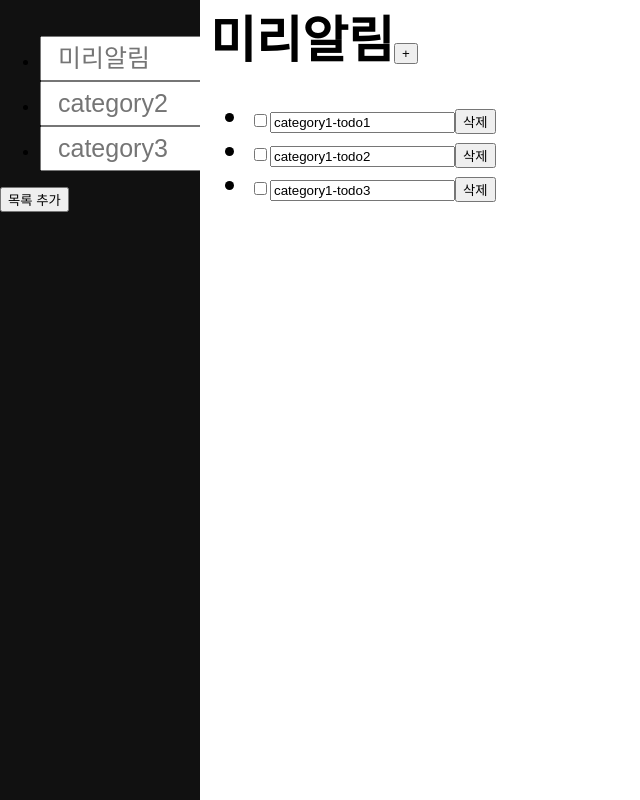
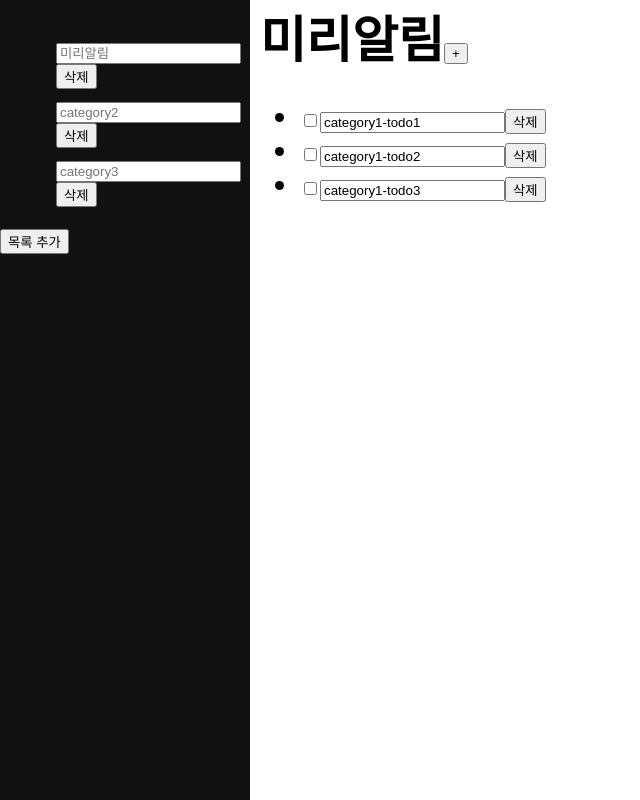
Before and after one commit to angelxtry/react-to-do-list, a React (Create React App) app: page / in a window 1280 px wide. Shown: the whole page, without its empty margins (0-640 px from the left). Built offline with nearby package versions, Linux system fonts and the light colour scheme.

Commit message:
Add feature del category

```diff
--- a/public/index.css
+++ b/public/index.css
@@ -4,7 +4,7 @@ body {
 
 .sidenav {
   height: 100%;
-  width: 200px;
+  width: 250px;
   position: fixed;
   z-index: 1;
   top: 0;
@@ -14,10 +14,11 @@ body {
   padding-top: 20px;
 }
 
-.sidenav .category {
+.sidenav li {
   padding: 6px 8px 6px 16px;
-  text-decoration: none;
-  font-size: 25px;
+  /* text-decoration: none; */
+  /* font-size: 25px; */
+  border-bottom: 20px;
   color: #818181;
   display: block;
 }
@@ -27,14 +28,10 @@ body {
 }
 
 .main {
-  margin-left: 200px; /* Same as the width of the sidenav */
+  margin-left: 250px; /* Same as the width of the sidenav */
   font-size: 28px; /* Increased text to enable scrolling */
   padding: 0px 10px;
 }
-
-/* .todo-checkbox {
-  display: inline;
-} */
 
 .main .todo-item:hover {
   border: thick double #32a1ce;
--- a/src/components/Category.js
+++ b/src/components/Category.js
@@ -2,14 +2,25 @@ import React from "react";
 
 const Category = props => {
   // console.log("Category: ", props);
-  const { category, callback } = props;
+  const { category, callback, callbackDelCategory } = props;
+  const onDelCategory = () => {
+    if (category.id === '00001') {
+      alert('미리알림은 지우면 안되요.')
+      return null;
+    }
+    callback('00001');
+    callbackDelCategory(category.id);
+  }
   return (
     <li>
-      <input
-        className="category"
-        placeholder={category.name}
-        onClick={() => callback(category.id)}
-      />
+      <span>
+        <input
+          className="category"
+          placeholder={category.name}
+          onClick={() => callback(category.id)}
+        />
+      </span>
+      <button onClick={onDelCategory}>삭제</button>
     </li>
   );
 };
--- a/src/components/Main.js
+++ b/src/components/Main.js
@@ -4,7 +4,11 @@ import TodoContainer from "../containers/TodoContainer";
 
 const Main = props => {
   // console.log("Main: ", props);
-  const { selectedCategoryId, categories, handleAddTodo } = props.mainContainer;
+  const {
+    selectedCategoryId,
+    categories,
+    handleAddTodo,
+  } = props.mainContainer;
   // console.log("Main selectedCategoryId: ", selectedCategoryId);
   // console.log("Main categories: ", categories);
   const [selectedCategory] = categories.filter(
--- a/src/components/Sidebar.js
+++ b/src/components/Sidebar.js
@@ -7,6 +7,7 @@ const Sidebar = props => {
   const {
     categories,
     handleAddCategory,
+    handleDelCategory,
     handleSelectCategory
   } = props.categoryList;
   return (
@@ -17,6 +18,7 @@ const Sidebar = props => {
             key={category.id}
             category={category}
             callback={handleSelectCategory}
+            callbackDelCategory={handleDelCategory}
           />
         ))}
       </ul>
--- a/src/store/module/todoList.js
+++ b/src/store/module/todoList.js
@@ -123,7 +123,9 @@ const todoList = (state = initialState, action) => {
     case DEL_CATEGORY:
       return {
         ...state,
-        state: state.categories.filter(category => category.id !== action.id)
+        categories: state.categories.filter(
+          category => category.id !== action.id
+        )
       };
     case SELECT_CATEGORY: {
       // console.log('Reducer-SELECT_CATEGORY: ', state);
```
